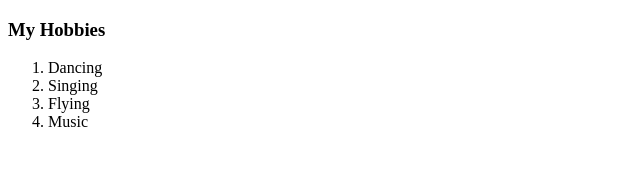
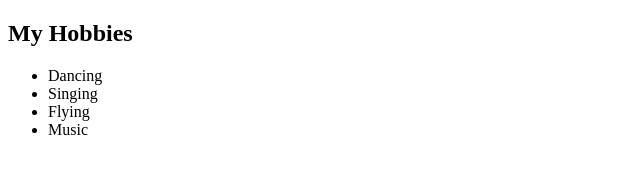
Before and after one commit to SachinBarpanda/HTML_Practice, a plain HTML site: page Hobbies.html in a window 1280 px wide. Shown: the whole page, without its empty margins (0-640 px from the left). Drawn offline with Linux system fonts and the light colour scheme.

Commit message:
Update Hobbies.html
Changes in ul tag from ol tag ,h3 tag to h2 and title is Documents to My hobbies.

```diff
--- a/Hobbies.html
+++ b/Hobbies.html
@@ -4,17 +4,17 @@
 <head>
     <meta charset="UTF-8" />
     <meta name="viewport" content="width=device-width, initial-scale=1.0" />
-    <title>Document</title>
+    <title>My Hobbies</title>
 </head>
 
 <body>
-    <h3>My Hobbies</h3>
-    <ol>
+    <h2>My Hobbies</h2>
+    <ul>
         <li>Dancing</li>
         <li>Singing</li>
         <li>Flying</li>
         <li>Music</li>
-    </ol>
+    </ul>
 </body>
 
 </html>
```
